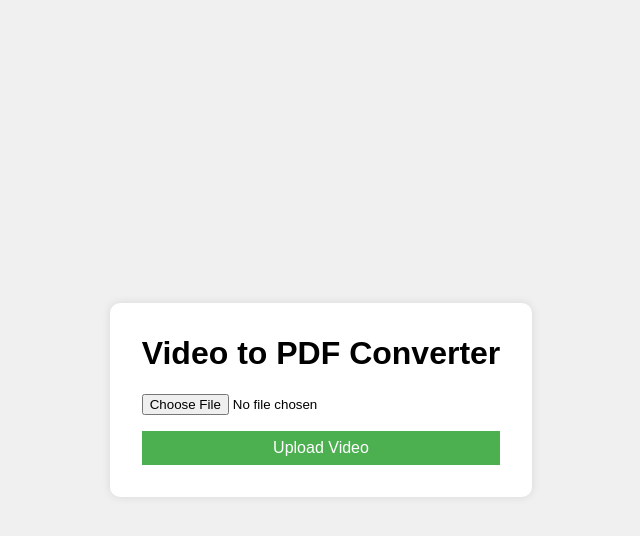
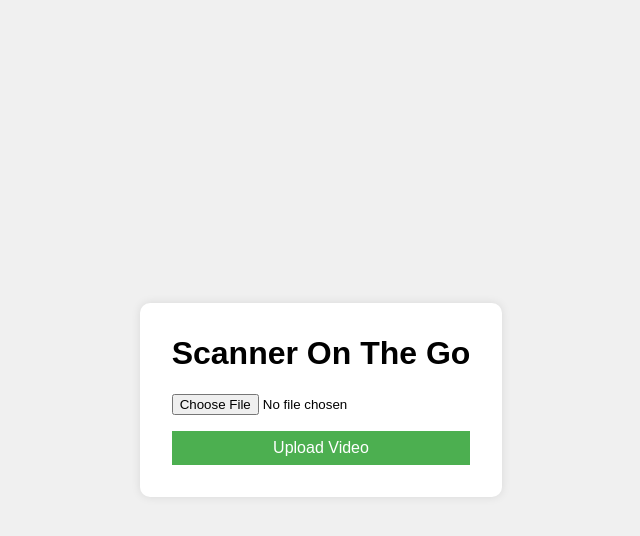
Before and after one commit to patermars/ScannerontheGO, a Flask app: page / in a window 1280 px wide. Shown: the top 536 px of the page, without its empty margins (319-959 px from the left). Run offline with Flask 3, Linux system fonts and the light colour scheme.

Commit message:
freshly baked updates

```diff
--- a/templates/select_frames.html
+++ b/templates/select_frames.html
@@ -105,6 +105,7 @@
                 document.body.appendChild(a);
                 a.click();
                 a.remove();
+                window.location.href = '/';
             })
             .catch(error => console.error('Error:', error));
         });
--- a/templates/upload.html
+++ b/templates/upload.html
@@ -45,7 +45,7 @@
 </head>
 <body>
     <div class="container">
-        <h1>Video to PDF Converter</h1>
+        <h1>Scanner On The Go</h1>
         <form id="upload-form" enctype="multipart/form-data">
             <input type="file" id="file-input" name="file" accept="video/*">
             <input type="submit" value="Upload Video">
```
